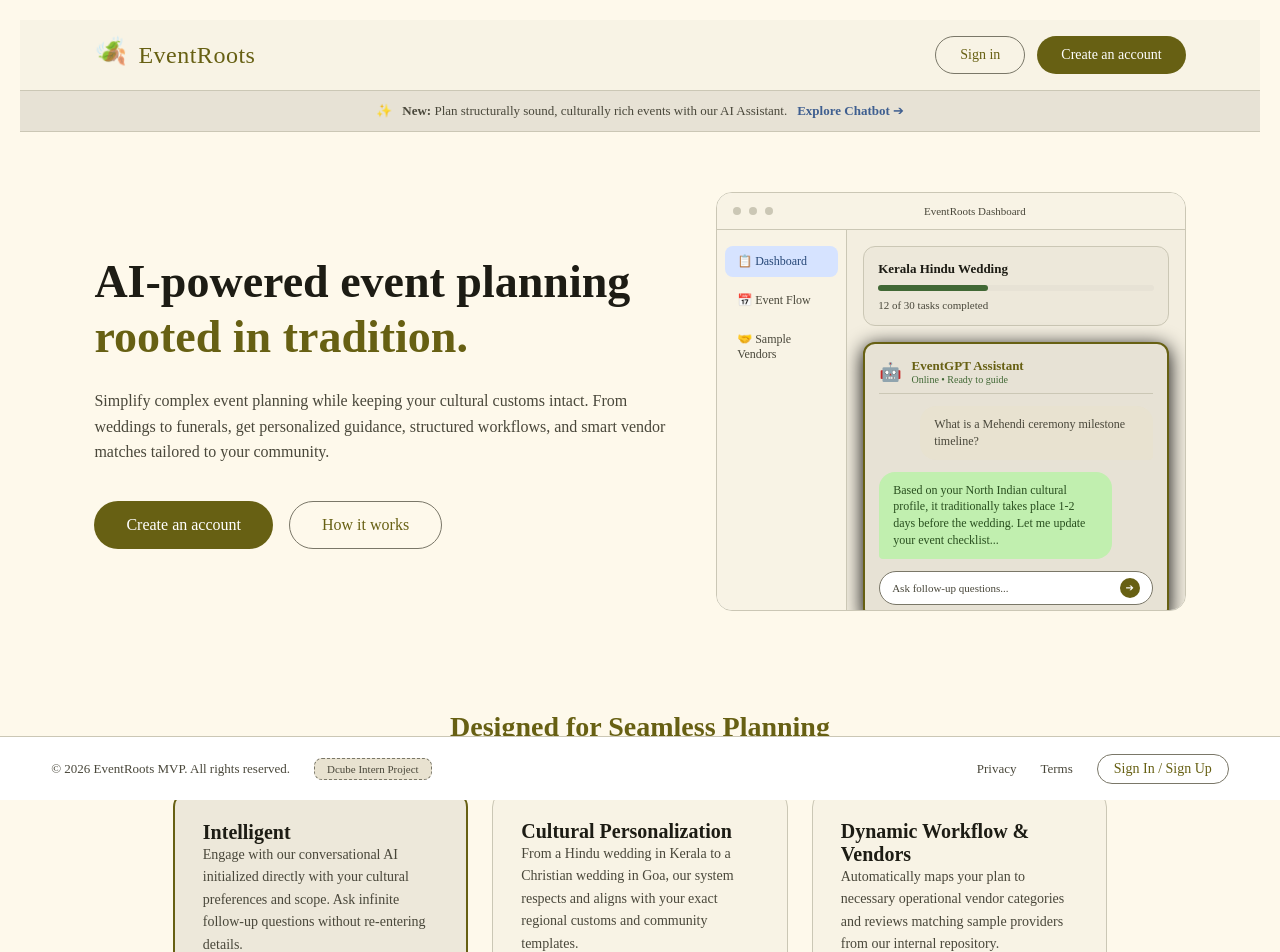
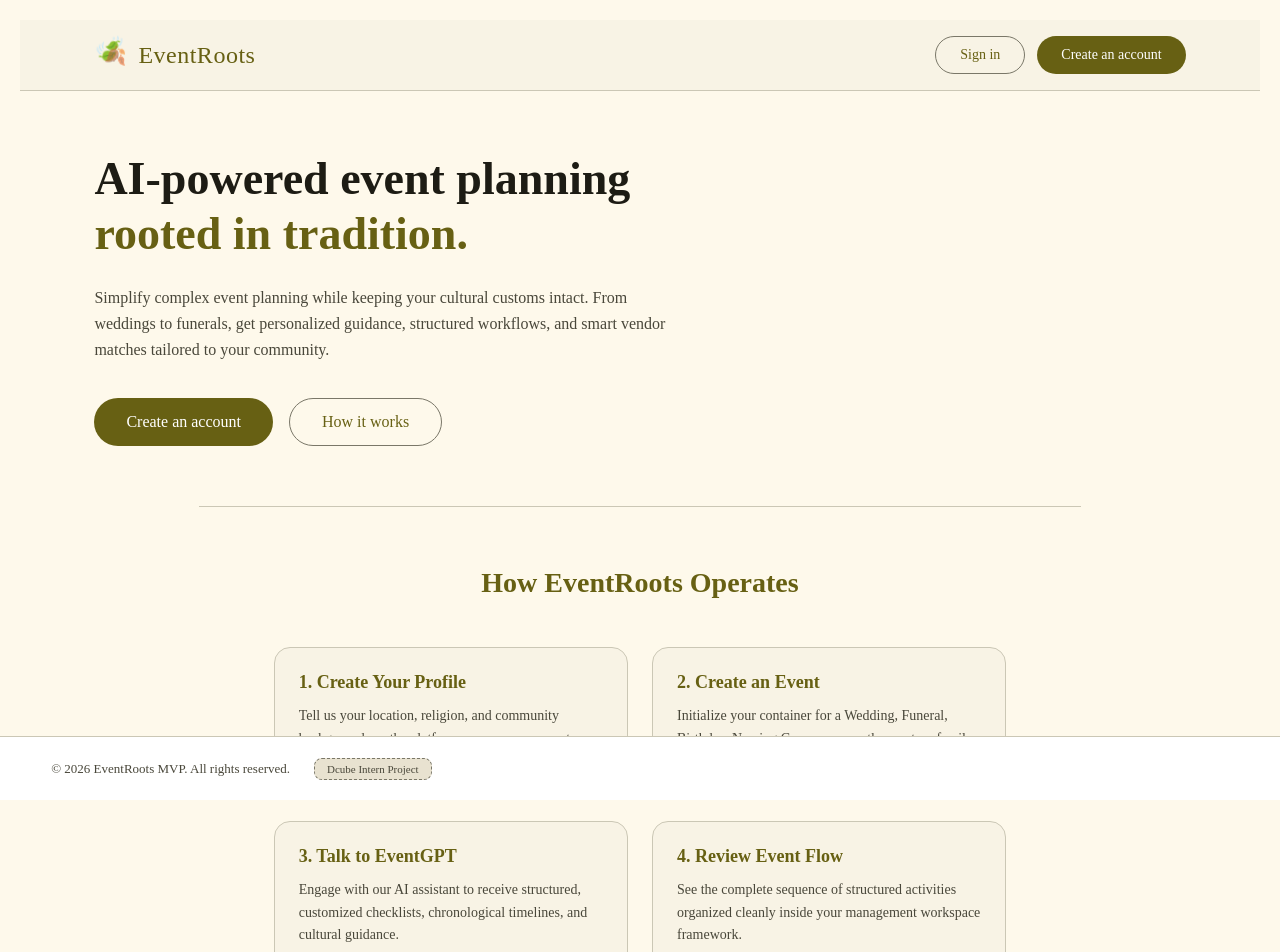
Before and after one commit to flamboyantpenguin/eventroots, a React (Vite) app in the folder frontend/: page / in a window 1280 px wide. Shown: the top 952 px of the page. Built offline with nearby package versions, Linux system fonts and the light colour scheme; a web font is replaced by a local one.

Commit message:
feat(onboard): update ui

```diff
--- a/frontend/src/pages/hello/Hello.css
+++ b/frontend/src/pages/hello/Hello.css
@@ -355,11 +355,55 @@ button {
   justify-content: center;
 }
 
+/* How It Works Section */
+.how-section {
+  padding: 60px 6% 60px 6%;
+  max-width: 1400px;
+  margin: 0 auto;
+  border-top: 1px solid var(--md-sys-color-outline-variant);
+}
+
+.steps-grid {
+  display: grid;
+  grid-template-columns: repeat(auto-fit, minmax(280px, 1fr));
+  gap: 24px;
+}
+
+.step-card {
+  background: var(--md-sys-color-surface-container-low);
+  border: 1px solid var(--md-sys-color-outline-variant);
+  border-radius: 16px;
+  padding: 24px;
+  transition: all 0.3s cubic-bezier(0.2, 0, 0, 1);
+}
+
+.step-card:hover {
+  transform: translateY(-4px);
+  background: var(--md-sys-color-surface-container-high);
+  border-color: var(--md-sys-color-outline);
+}
+
+.step-card h3 {
+  font-family: var(--heading);
+  margin-top: 0;
+  font-size: 18px;
+  color: var(--md-sys-color-primary);
+  margin-bottom: 12px;
+}
+
+.step-card p {
+  color: var(--md-sys-color-on-surface-variant);
+  font-size: 14px;
+  line-height: 1.6;
+  margin: 0;
+}
+
 /* Core Functional Components Matrix Grid */
 .features-section {
   padding: 40px 6% 80px 6%;
   max-width: 1400px;
   margin: 0 auto;
+  border-top: 1px solid var(--md-sys-color-outline-variant);
 }
 
 .section-title {
--- a/frontend/src/pages/hello/Hello.jsx
+++ b/frontend/src/pages/hello/Hello.jsx
@@ -1,7 +1,26 @@
 import React from 'react';
+import { useNavigate } from 'react-router-dom';
 import './Hello.css';
 
-const Home = () => {
+const Hello = () => {
+  const navigate = useNavigate();
+
+  const handleNavigateToLogin = () => {
+    navigate('/login');
+  };
+
+  const handleNavigateToSignup = () => {
+    navigate('/signup');
+  };
+
+  const handleScrollToHowItWorks = (e) => {
+    e.preventDefault();
+    const element = document.getElementById('how-it-works-section');
+    if (element) {
+      element.scrollIntoView({ behavior: 'smooth' });
+    }
+  };
+
   return (
     <div className="landing-container">
       {/* Top Navbar */}
@@ -14,19 +33,10 @@ const Home = () => {
           <span className="logo-text">EventRoots</span>
         </div>
         <div className="nav-actions">
-          <button className="btn-secondary">Sign in</button>
-          <button className="btn-primary">Create an account</button>
+          <button className="btn-secondary" onClick={handleNavigateToLogin}>Sign in</button>
+          <button className="btn-primary" onClick={handleNavigateToSignup}>Create an account</button>
         </div>
       </nav>
-
-      {/* Hero Announcement Banner */}
-      <div className="announcement-banner">
-        <div className="banner-content">
-          <span className="sparkle-icon">✨</span>
-          <p><strong>New:</strong> Plan structurally sound, culturally rich events with our AI Assistant.</p>
-          <a href="#chatbot-feature" className="banner-link">Explore Chatbot ➔</a>
-        </div>
-      </div>
 
       {/* Hero Section */}
       <header className="hero-section">
@@ -40,58 +50,42 @@ const Home = () => {
             From weddings to funerals, get personalized guidance, structured workflows, and smart vendor matches tailored to your community.
           </p>
           <div className="hero-cta-group">
-            <button className="btn-primary btn-large">Create an account</button>
-            <button className="btn-secondary btn-large">How it works</button>
-          </div>
-        </div>
-
-        {/* Hero Interactive UI Preview */}
-        <div className="hero-preview-container">
-          <div className="mock-window">
-            <div className="mock-header">
-              <span className="dot"></span><span className="dot"></span><span className="dot"></span>
-              <span className="mock-title">EventRoots Dashboard</span>
-            </div>
-            <div className="mock-body">
-              <div className="mock-sidebar">
-                <div className="sidebar-item active">📋 Dashboard</div>
-                <div className="sidebar-item">📅 Event Flow</div>
-                <div className="sidebar-item">🤝 Sample Vendors</div>
-              </div>
-              <div className="mock-content">
-                <div className="widget-row">
-                  <div className="widget card-progress">
-                    <h4>Kerala Hindu Wedding</h4>
-                    <div className="progress-bar-container">
-                      <div className="progress-bar" style={{ width: '40%' }}></div>
-                    </div>
-                    <span>12 of 30 tasks completed</span>
-                  </div>
-                </div>
-
-                {/* Visual Highlight on Chatbot */}
-                <div className="widget card-chatbot-highlight" id="chatbot-feature">
-                  <div className="chatbot-header">
-                    <span className="bot-avatar">🤖</span>
-                    <div>
-                      <h5>EventGPT Assistant</h5>
-                      <p className="status">Online • Ready to guide</p>
-                    </div>
-                  </div>
-                  <div className="chat-bubble user">What is a Mehendi ceremony milestone timeline?</div>
-                  <div className="chat-bubble bot">
-                    Based on your North Indian cultural profile, it traditionally takes place 1-2 days before the wedding. Let me update your event checklist...
-                  </div>
-                  <div className="chat-input-mock">
-                    <span>Ask follow-up questions...</span>
-                    <button className="send-btn">➔</button>
-                  </div>
-                </div>
-              </div>
-            </div>
+            <button className="btn-primary btn-large" onClick={handleNavigateToSignup}>Create an account</button>
+            <button className="btn-secondary btn-large" onClick={handleScrollToHowItWorks}>How it works</button>
           </div>
         </div>
       </header>
+
+      {/* How it Works / Core Sequence Intro Section */}
+      <section id="how-it-works-section" className="how-section">
+        <h2 className="section-title">How EventRoots Operates</h2>
+        <div className="steps-grid">
+          <div className="step-card">
+            <h3>1. Create Your Profile</h3>
+            <p>Tell us your location, religion, and community backgrounds so the platform saves your parameters automatically.</p>
+          </div>
+          <div className="step-card">
+            <h3>2. Create an Event</h3>
+            <p>Initialize your container for a Wedding, Funeral, Birthday, Naming Ceremony, or other custom family occasions.</p>
+          </div>
+          <div className="step-card">
+            <h3>3. Talk to EventGPT</h3>
+            <p>Engage with our AI assistant to receive structured, customized checklists, chronological timelines, and cultural guidance.</p>
+          </div>
+          <div className="step-card">
+            <h3>4. Review Event Flow</h3>
+            <p>See the complete sequence of structured activities organized cleanly inside your management workspace framework.</p>
+          </div>
+          <div className="step-card">
+            <h3>5. Explore Sample Vendors</h3>
+            <p>Browse pre-seeded baseline vendor profiles automatically categorized and matched according to your exact requirements.</p>
+          </div>
+          <div className="step-card">
+            <h3>6. Track Progress</h3>
+            <p>Monitor real-time task log completion percentages directly from your core interactive system dashboard control unit.</p>
+          </div>
+        </div>
+      </section>
 
       {/* Core Features Overview */}
       <section className="features-section">
@@ -99,7 +93,7 @@ const Home = () => {
         <div className="features-grid">
           <div className="feature-card highlighted-card">
             <div className="card-badge">CORE FEATURE</div>
-            <h3>Intelligent</h3>
+            <h3>Intelligent Chat</h3>
             <p>Engage with our conversational AI initialized directly with your cultural preferences and scope. Ask infinite follow-up questions without re-entering details.</p>
           </div>
           <div className="feature-card">
@@ -119,14 +113,9 @@ const Home = () => {
           <span>© 2026 EventRoots MVP. All rights reserved.</span>
           <span className="internship-tag">Dcube Intern Project</span>
         </div>
-        <div className="footer-right">
-          <a href="#privacy">Privacy</a>
-          <a href="#terms">Terms</a>
-          <button className="btn-link-auth">Sign In / Sign Up</button>
-        </div>
       </footer>
     </div>
   );
 };
 
-export default Home;
+export default Hello;
```
